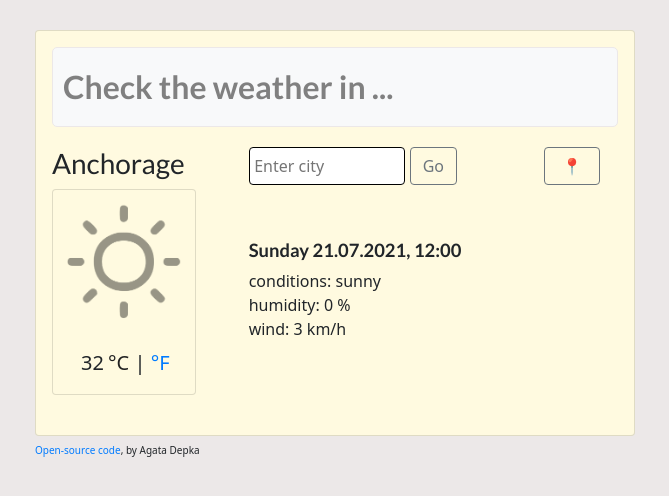
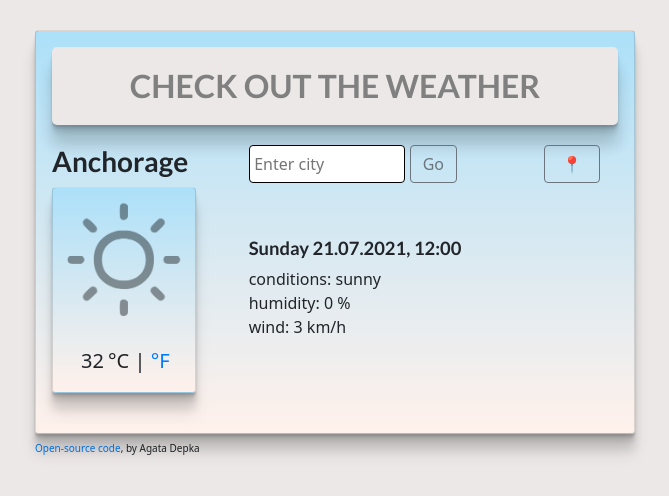
Before and after one commit to AgataDepka/SheCodes_weather_app, a plain HTML site: page index.html in a window 1280 px wide. Shown: the whole page, without its empty margins (305-974 px from the left). Drawn offline with nearby package versions, Linux system fonts and the light colour scheme; no server answers.

Commit message:
CSS improvements + corrected day array
shadows to cards, gradient colour

```diff
--- a/index.html
+++ b/index.html
@@ -22,7 +22,7 @@
 <div class="card">
   <div class="card-body">
 <h2>
-    Check the weather in ...
+    CHECK OUT THE WEATHER
 </h2>
 <div class="row">
   <div class="col-4">
--- a/src/script.js
+++ b/src/script.js
@@ -45,7 +45,7 @@ let apiKey = "d7ead99ae6732fa4573f82431235f3c9";
 function formatDay(timestamp) {
   let date = new Date(timestamp * 1000);
   let day = date.getDay();
-  let days = ["Sun", "Mon", "Tue", "Wed", "Thu", "Fri", "Sat"];
+  let days = ["Mon", "Tue", "Wed", "Thu", "Fri", "Sat", "Sun"];
   return days[day];
 }
 
--- a/src/style.css
+++ b/src/style.css
@@ -8,16 +8,21 @@ h5 {
   font-family: "Lato", sans-serif;
 }
 h2 {
+  text-align: center;
   margin: 0px 0px 20px 0px;
   padding: 20px 10px;
-  background-color: #f8f9fa;
+  background-color: rgb(236, 232, 232);
   border-radius: 5px;
-  border: 1px solid rgb(236, 232, 232);
+  border: 1px solid rgb(236, 232, 232) y;
   color: grey;
   font-weight: bold;
+  box-shadow: rgba(0, 0, 0, 0.09) 0px 2px 1px, rgba(0, 0, 0, 0.09) 0px 4px 2px,
+    rgba(0, 0, 0, 0.09) 0px 8px 4px, rgba(0, 0, 0, 0.09) 0px 20px 16px,
+    rgba(0, 0, 0, 0.09) 0px 20px 16px;
 }
 h3 {
   text-transform: capitalize;
+  font-weight: bold;
 }
 h5 {
   font-size: 1.15rem;
@@ -52,7 +57,10 @@ small {
   width: 100%;
 }
 .card {
-  background-color: #fffae0;
+  background: linear-gradient(to top, #fff1eb 0%, #ace0f9 100%);
+  box-shadow: rgba(0, 0, 0, 0.09) 0px 2px 1px, rgba(0, 0, 0, 0.09) 0px 4px 2px,
+    rgba(0, 0, 0, 0.09) 0px 8px 4px, rgba(0, 0, 0, 0.09) 0px 16px 8px,
+    rgba(0, 0, 0, 0.09) 0px 20px 16px;
 }
 .card-img-top {
   opacity: 0.4;
```
